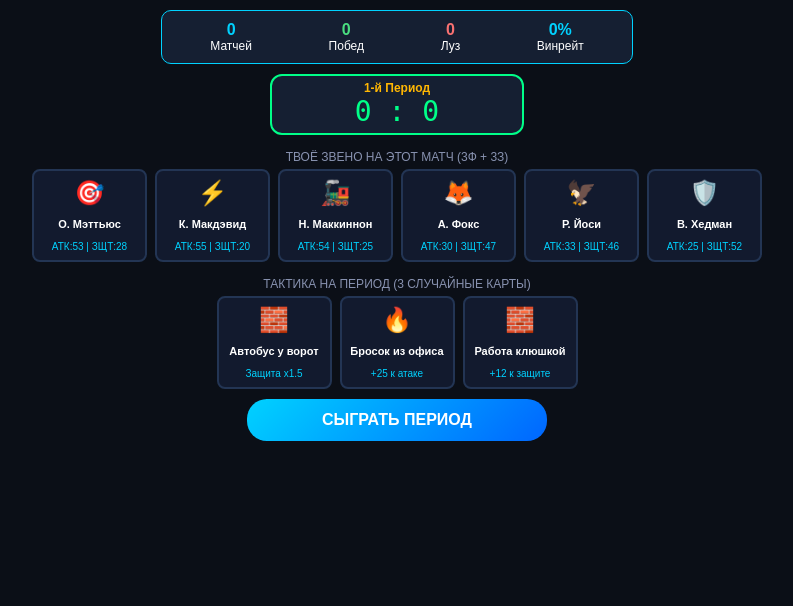
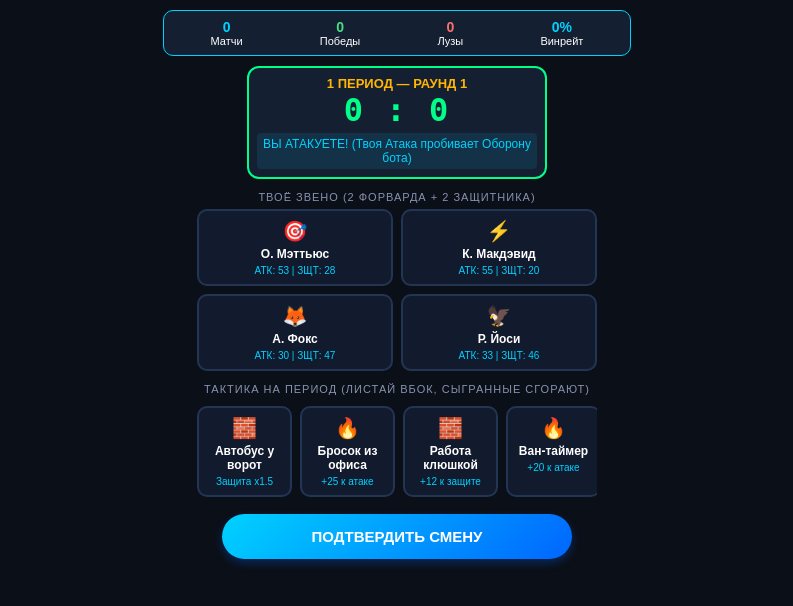
Before and after one commit to miruha3333/nhlcard, a Flask app: page / in a window 1280 px wide. Shown: the top 606 px of the page, without its empty margins (243-1036 px from the left). Run offline with Flask 3, Linux system fonts and the light colour scheme.

Commit message:
Update index.html

```diff
--- a/templates/index.html
+++ b/templates/index.html
@@ -3,78 +3,110 @@
 <head>
     <meta charset="UTF-8">
     <meta name="viewport" content="width=device-width, initial-scale=1.0, user-scalable=no">
-    <title>NHL Mini App Arena</title>
+    <title>NHL Mini App</title>
     <style>
         body { font-family: 'Arial', sans-serif; background: #0b0f17; color: #fff; text-align: center; padding: 10px; margin: 0; user-select: none; }
-        .profile-box { background: #151f32; border: 1px solid #00d2ff; border-radius: 10px; max-width: 450px; margin: 0 auto 10px; padding: 10px; display: flex; justify-content: space-around; font-size: 12px; }
-        .stat-val { font-size: 16px; font-weight: bold; color: #00d2ff; }
 
-        .scoreboard { background: #151f32; border: 2px solid #00ff88; border-radius: 12px; width: 240px; margin: 10px auto; padding: 5px; }
-        .match-score { font-size: 28px; font-family: monospace; color: #00ff88; }
-        .period-text { font-size: 12px; color: #ffb703; font-weight: bold; }
+        /* Профиль */
+        .profile-box { background: #151f32; border: 1px solid #00d2ff; border-radius: 10px; max-width: 450px; margin: 0 auto 10px; padding: 8px; display: flex; justify-content: space-around; font-size: 11px; }
+        .stat-val { font-size: 14px; font-weight: bold; color: #00d2ff; }
 
-        .section-title { font-size: 12px; margin: 15px 0 5px; color: #8892b0; text-transform: uppercase; }
-        .card-container { display: flex; justify-content: center; gap: 8px; flex-wrap: wrap; margin-bottom: 10px; }
+        /* Табло */
+        .scoreboard { background: #151f32; border: 2px solid #00ff88; border-radius: 12px; max-width: 280px; margin: 10px auto; padding: 8px; }
+        .match-score { font-size: 32px; font-family: monospace; color: #00ff88; font-weight: bold; letter-spacing: 2px; }
+        .period-text { font-size: 13px; color: #ffb703; font-weight: bold; text-transform: uppercase; }
+        .round-hint { font-size: 12px; color: #00d2ff; margin-top: 4px; background: rgba(0,210,255,0.1); padding: 4px; border-radius: 4px; }
 
-        .card { background: #121a2e; border: 2px solid #233554; border-radius: 8px; padding: 8px; width: 95px; cursor: pointer; transition: 0.15s; }
-        .card.selected { border-color: #00ff88; background: #0c261c; box-shadow: 0 0 10px rgba(0,255,136,0.2); }
-        .card.tired .card-stat { color: #ff4655 !important; font-weight: bold; } /* ПОДСВЕТКА УСТАЛОСТИ КРАСНЫМ */
+        .section-title { font-size: 11px; margin: 12px 0 6px; color: #8892b0; text-transform: uppercase; letter-spacing: 1px; }
 
-        .card-emoji { font-size: 24px; }
-        .card-name { font-weight: bold; font-size: 11px; margin: 4px 0; height: 26px; display: flex; align-items: center; justify-content: center; }
+        /* Сетка игроков 2х2 под мобилки */
+        .player-grid { display: grid; grid-template-columns: repeat(2, 1fr); gap: 8px; max-width: 400px; margin: 0 auto; }
+
+        /* Прокрутка карт тактики горизонтально (чтобы не занимать экран) */
+        .action-scroll { display: flex; gap: 8px; overflow-x: auto; padding: 5px 0; max-width: 400px; margin: 0 auto; scrollbar-width: none; }
+        .action-scroll::-webkit-scrollbar { display: none; }
+
+        /* Карточки */
+        .card { background: #121a2e; border: 2px solid #233554; border-radius: 10px; padding: 8px; box-sizing: border-box; cursor: pointer; transition: 0.1s; position: relative; }
+        .card.selected { border-color: #00ff88; background: #0c261c; }
+        .card.tired { border-color: #ff4655; background: #221418; }
+        .card.tired .card-stat { color: #ff4655 !important; font-weight: bold; }
+        .card.used { opacity: 0.3; pointer-events: none; border-color: #333; background: #111; }
+
+        .card-emoji { font-size: 20px; }
+        .card-name { font-weight: bold; font-size: 12px; margin: 4px 0; }
         .card-stat { font-size: 10px; color: #00d2ff; }
 
-        .btn { background: linear-gradient(135deg, #00d2ff, #0066ff); color: white; border: none; padding: 12px 40px; font-size: 16px; font-weight: bold; border-radius: 20px; cursor: pointer; width: 80%; max-width: 300px; }
-        .btn-reset { background: #ff4655; display: none; margin: 15px auto; }
+        .tact-card { min-width: 95px; width: 95px; }
 
-        #result-box { margin-top: 15px; padding: 12px; background: #151f32; border-radius: 10px; display: none; border: 1px solid #233554; font-size: 14px; }
+        /* Кнопки */
+        .btn { background: linear-gradient(135deg, #00d2ff, #0066ff); color: white; border: none; padding: 14px; font-size: 15px; font-weight: bold; border-radius: 25px; cursor: pointer; width: 90%; max-width: 350px; margin-top: 12px; box-shadow: 0 4px 10px rgba(0,102,255,0.3); }
+        .btn-intermission { background: linear-gradient(135deg, #ffb703, #fb8500); display: none; }
+        .btn-reset { background: linear-gradient(135deg, #ff4655, #b71c1c); display: none; }
+
+        /* Лог раунда */
+        #result-box { margin: 12px auto; padding: 10px; background: #151f32; border-radius: 10px; max-width: 380px; display: none; border: 1px solid #233554; font-size: 13px; }
     </style>
 </head>
 <body>
 
-    <!-- ПРОФИЛЬ -->
+    <!-- ПРОФИЛЬ СТАТИСТИКИ -->
     <div class="profile-box">
-        <div><div class="stat-val" id="st-total">0</div><div>Матчей</div></div>
-        <div><div class="stat-val" style="color:#4ade80;" id="st-wins">0</div><div>Побед</div></div>
-        <div><div class="stat-val" style="color:#f87171;" id="st-losses">0</div><div>Луз</div></div>
+        <div><div class="stat-val" id="st-total">0</div><div>Матчи</div></div>
+        <div><div class="stat-val" style="color:#4ade80;" id="st-wins">0</div><div>Победы</div></div>
+        <div><div class="stat-val" style="color:#f87171;" id="st-losses">0</div><div>Лузы</div></div>
         <div><div class="stat-val" id="st-rate">0%</div><div>Винрейт</div></div>
     </div>
 
-    <!-- ТАБЛО -->
+    <!-- ТАБЛО И ДИНАМИКА МАТЧА -->
     <div class="scoreboard">
-        <div class="period-text" id="period-display">1-й Период</div>
+        <div class="period-text" id="period-display">1 ПЕРИОД — РАУНД 1</div>
         <div class="match-score"><span id="p-goals">0</span> : <span id="b-goals">0</span></div>
+        <div class="round-hint" id="round-hint-text">ВЫ АТАКУЕТЕ! Нужна Атака форвардов.</div>
     </div>
 
+    <!-- ИГРОВАЯ ЗОНА -->
     <div id="game-controls">
-        <div class="section-title">Твоё звено на этот матч (3Ф + 3З)</div>
-        <div class="card-container" id="players-zone"></div>
+        <div class="section-title">Твоё звено (2 Форварда + 2 Защитника)</div>
+        <div class="player-grid" id="players-zone"></div>
 
-        <div class="section-title">Тактика на период (3 случайные карты)</div>
-        <div class="card-container" id="actions-zone"></div>
+        <div class="section-title">Тактика на период (Листай вбок, сыгранные сгорают)</div>
+        <div class="action-scroll" id="actions-zone"></div>
 
-        <button class="btn" onclick="nextPeriod()">СЫГРАТЬ ПЕРИОД</button>
+        <button class="btn" id="action-btn" onclick="nextRound()">ПОДТВЕРДИТЬ СМЕНУ</button>
     </div>
 
-    <button class="btn btn-reset" id="reset-btn" onclick="startNewMatch()">СЛЕДУЮЩИЙ МАТЧ</button>
+    <!-- КНОПКИ ПЕРЕХОДОВ -->
+    <button class="btn btn-intermission" id="intermission-btn" onclick="startNextPeriod()">УЙТИ НА ПЕРЕРЫВ (В РАЗДЕВАЛКУ)</button>
+    <button class="btn btn-reset" id="reset-btn" onclick="startNewMatch()">ОТКРЫТЬ СЛЕДУЮЩИЙ МАТЧ</button>
 
+    <!-- ИНФО-БОКС СИМУЛЯЦИИ -->
     <div id="result-box">
-        <h4 id="round-details" style="margin:5px 0;">События...</h4>
-        <div style="font-size:12px; color:#ffb703;">Сила дуэли: Вы (<span id="p-power">0</span>) vs Бот (<span id="b-power">0</span>)</div>
-        <div style="font-size:11px; color:#aaa; margin-top:4px;">Выбор БОТА: <span id="bot-setup" style="color:#ff4655;">-</span></div>
+        <div id="round-details" style="font-weight:bold; margin-bottom:5px; color:#ffb703;">Гол или Сейв?</div>
+        <div style="font-size:11px; color:#ccc;">Твоя мощь: <span id="p-power" style="color:#00ff88">0</span> vs Мощь Бота: <span id="b-power" style="color:#ff4655">0</span></div>
+        <div style="font-size:11px; color:#aaa; margin-top:3px;">Защита/Атака бот-звена: <span id="bot-setup">-</span></div>
     </div>
 
     <script>
         let db = null;
-        let matchPlayers = []; // 6 хоккеистов на текущий матч
-        let fatiguedPlayers = []; // Кто уже играл и устал
+        let matchPlayers = [];
+        let currentPeriod = 1;
+        let currentRound = 1; // Внутри периода: 1 = Мы атакуем, 2 = Бот атакует, 3 = Вбрасывание
+        let pGoals = 0, bGoals = 0;
 
         let selectedPlayer = null;
         let selectedAction = null;
-        let currentPeriod = 1;
-        let pGoals = 0, bGoals = 0;
+
+        let fatiguedPlayers = []; // Усталость обнуляется каждый период
+        let usedCards = []; // Карты блокируются до конца периода
 
         let stats = JSON.parse(localStorage.getItem('h_stats')) || { total: 0, wins: 0, losses: 0 };
+
+        const roundHints = {
+            1: "ВЫ АТАКУЕТЕ! (Твоя Атака пробивает Оборону бота)",
+            2: "БОТ АТАКУЕТ! (Твоя Оборона сдерживает Атаку бота)",
+            3: "ВБРАСЫВАНИЕ! (Чистая дуэль сил на свободном льду)"
+        };
 
         function updateStatsUI() {
             document.getElementById('st-total').innerText = stats.total;
@@ -84,34 +116,49 @@
             document.getElementById('st-rate').innerText = `${rate}%`;
         }
 
-        // Загрузка базы данных игры при первом входе
         async function initGame() {
             const res = await fetch('/api/init_deck');
             db = await res.json();
             startNewMatch();
         }
 
-        // НАЧАЛО НОВОГО МАТЧА: Собираем случайный состав
         function startNewMatch() {
-            currentPeriod = 1; pGoals = 0; bGoals = 0;
-            fatiguedPlayers = [];
+            currentPeriod = 1; currentRound = 1; pGoals = 0; bGoals = 0;
             document.getElementById('p-goals').innerText = 0;
             document.getElementById('b-goals').innerText = 0;
-            document.getElementById('period-display').innerText = "1-й Период";
             document.getElementById('game-controls').style.display = 'block';
             document.getElementById('reset-btn').style.display = 'none';
+            document.getElementById('intermission-btn').style.display = 'none';
             document.getElementById('result-box').style.display = 'none';
 
-            // Берем 3 случайных форварда и 3 защитника
-            let fKeys = Object.keys(db.forwards).sort(() => 0.5 - Math.random()).slice(0, 3);
-            let dKeys = Object.keys(db.defenders).sort(() => 0.5 - Math.random()).slice(0, 3);
+            // Берем СЛУЧАЙНЫЕ 2 форварда и 2 защитника (Звено на матч)
+            let fKeys = Object.keys(db.forwards).sort(() => 0.5 - Math.random()).slice(0, 2);
+            let dKeys = Object.keys(db.defenders).sort(() => 0.5 - Math.random()).slice(0, 2);
 
             matchPlayers = [];
             fKeys.forEach(k => matchPlayers.push({id: k, ...db.forwards[k]}));
             dKeys.forEach(k => matchPlayers.push({id: k, ...db.defenders[k]}));
 
+            startNewPeriod();
+        }
+
+        function startNewPeriod() {
+            fatiguedPlayers = [];
+            usedCards = [];
+            selectedPlayer = null;
+            selectedAction = null;
+
+            document.getElementById('game-controls').style.display = 'block';
+            document.getElementById('intermission-btn').style.display = 'none';
+
+            updateRoundUI();
             renderPlayers();
             dealActionCards();
+        }
+
+        function updateRoundUI() {
+            document.getElementById('period-display').innerText = `${currentPeriod} ПЕРИОД — РАУНД ${currentRound}`;
+            document.getElementById('round-hint-text').innerText = roundHints[currentRound];
         }
 
         function renderPlayers() {
@@ -119,29 +166,28 @@
             zone.innerHTML = '';
             matchPlayers.forEach(p => {
                 let isTired = fatiguedPlayers.includes(p.id);
-                // Если уставший — добавляем класс 'tired', уменьшающий статы визуально
                 zone.innerHTML += `
                     <div class="card ${isTired ? 'tired' : ''}" id="p-${p.id}" onclick="selectPlayer('${p.id}')">
                         <div class="card-emoji">${p.image}</div>
                         <div class="card-name">${p.name}</div>
                         <div class="card-stat">
-                            ${isTired ? 'УСТАЛ (-30%)' : `АТК:${p.attack} | ЗЩТ:${p.defense}`}
+                            ${isTired ? '<span style="color:#ff4655;">УСТАЛ (-30%)</span>' : `АТК: ${p.attack} | ЗЩТ: ${p.defense}`}
                         </div>
                     </div>
                 `;
             });
         }
 
-        // СДАЧА 3 СЛУЧАЙНЫХ КАРТ ТАКТИКИ НА ПЕРИОД
         function dealActionCards() {
             const zone = document.getElementById('actions-zone');
             zone.innerHTML = '';
-            let aKeys = Object.keys(db.actions).sort(() => 0.5 - Math.random()).slice(0, 3);
+            // Выдаем 5 случайных тактик из пула на период
+            let allTactics = Object.keys(db.actions).sort(() => 0.5 - Math.random()).slice(0, 5);
 
-            aKeys.forEach(k => {
+            allTactics.forEach(k => {
                 let a = db.actions[k];
                 zone.innerHTML += `
-                    <div class="card" id="a-${k}" onclick="selectAction('${k}')">
+                    <div class="card tact-card" id="a-${k}" onclick="selectAction('${k}')">
                         <div class="card-emoji">${a.type === 'attack' ? '🔥' : '🧱'}</div>
                         <div class="card-name">${a.name}</div>
                         <div class="card-stat">${a.desc}</div>
@@ -157,14 +203,15 @@
         }
 
         function selectAction(id) {
+            if (usedCards.includes(id)) return;
             document.querySelectorAll('#actions-zone .card').forEach(c => c.classList.remove('selected'));
             document.getElementById(`a-${id}`).classList.add('selected');
             selectedAction = id;
         }
 
-        async function nextPeriod() {
+        async function nextRound() {
             if (!selectedPlayer || !selectedAction) {
-                alert("Выбери хоккеиста и карту тактики!");
+                alert("Выберите хоккеиста и карточку тактики!");
                 return;
             }
 
@@ -174,55 +221,75 @@
                 body: JSON.stringify({
                     player_id: selectedPlayer,
                     action_id: selectedAction,
+                    round_idx: currentRound,
                     fatigued_players: fatiguedPlayers
                 })
             });
             const result = await response.json();
 
-            if (result.winner === 'player') pGoals++;
-            if (result.winner === 'bot') bGoals++;
+            // Обработка голов
+            if (result.winner_type === 'player_goal') pGoals++;
+            if (result.winner_type === 'bot_goal') bGoals++;
 
             document.getElementById('p-goals').innerText = pGoals;
             document.getElementById('b-goals').innerText = bGoals;
 
+            // Вывод логов
             document.getElementById('result-box').style.display = 'block';
             document.getElementById('round-details').innerText = result.details;
             document.getElementById('p-power').innerText = result.player_score;
             document.getElementById('b-power').innerText = result.bot_score;
             document.getElementById('bot-setup').innerText = result.bot_setup;
 
-            // Хоккеист устает после использования
+            // Блокируем карту и вешаем усталость
+            usedCards.push(selectedAction);
+            document.getElementById(`a-${selectedAction}`).classList.add('used');
+            document.getElementById(`a-${selectedAction}`).classList.remove('selected');
+
             if (!fatiguedPlayers.includes(selectedPlayer)) {
                 fatiguedPlayers.push(selectedPlayer);
             }
 
+            // Сброс выбора
             selectedPlayer = null; selectedAction = null;
 
-            currentPeriod++;
-            if (currentPeriod <= 3) {
-                document.getElementById('period-display').innerText = `${currentPeriod}-й Период`;
+            // Шаг по раундам
+            if (currentRound < 3) {
+                currentRound++;
+                updateRoundUI();
                 renderPlayers();
-                dealActionCards(); // Новая сдача карт на период!
+            } else {
+                // Конец периода
+                endPeriod();
+            }
+        }
+
+        function endPeriod() {
+            document.getElementById('game-controls').style.display = 'none';
+            if (currentPeriod < 3) {
+                document.getElementById('intermission-btn').style.display = 'block';
+                document.getElementById('round-hint-text').innerText = "ПЕРИОД СЫГРАН. Команды ушли в раздевалку.";
+                currentPeriod++;
+                currentRound = 1;
             } else {
                 endMatch();
             }
         }
 
         function endMatch() {
-            document.getElementById('game-controls').style.display = 'none';
             document.getElementById('reset-btn').style.display = 'block';
             stats.total++;
 
             if (pGoals > bGoals) {
-                document.getElementById('round-details').innerText = "🏆 ФИНАЛЬНАЯ СИРЕНА: ВЫ ПОБЕДИЛИ!";
-                document.getElementById('period-display').innerText = "ПОБЕДА";
+                document.getElementById('round-hint-text').innerText = "МАТЧ ОКОНЧЕН. ВЫ ПОБЕДИЛИ!";
+                document.getElementById('period-display').innerText = "ПОБЕДА МАТЧА";
                 stats.wins++;
             } else if (pGoals < bGoals) {
-                document.getElementById('round-details').innerText = "❌ ФИНАЛЬНАЯ СИРЕНА: ПОРАЖЕНИЕ.";
-                document.getElementById('period-display').innerText = "ЛУЗ";
+                document.getElementById('round-hint-text').innerText = "МАТЧ ОКОНЧЕН. БОТ ОКАЗАЛСЯ СИЛЬНЕЕ.";
+                document.getElementById('period-display').innerText = "ПОРАЖЕНИЕ";
                 stats.losses++;
             } else {
-                document.getElementById('round-details').innerText = "🤝 ОВЕРТАЙМ: НИЧЬЯ БОЕВАЯ!";
+                document.getElementById('round-hint-text').innerText = "НИЧЬЯ В ОСНОВНОЕ ВРЕМЯ! БОЕВОЙ МАТЧ.";
                 document.getElementById('period-display').innerText = "НИЧЬЯ";
             }
             localStorage.setItem('h_stats', JSON.stringify(stats));
```
